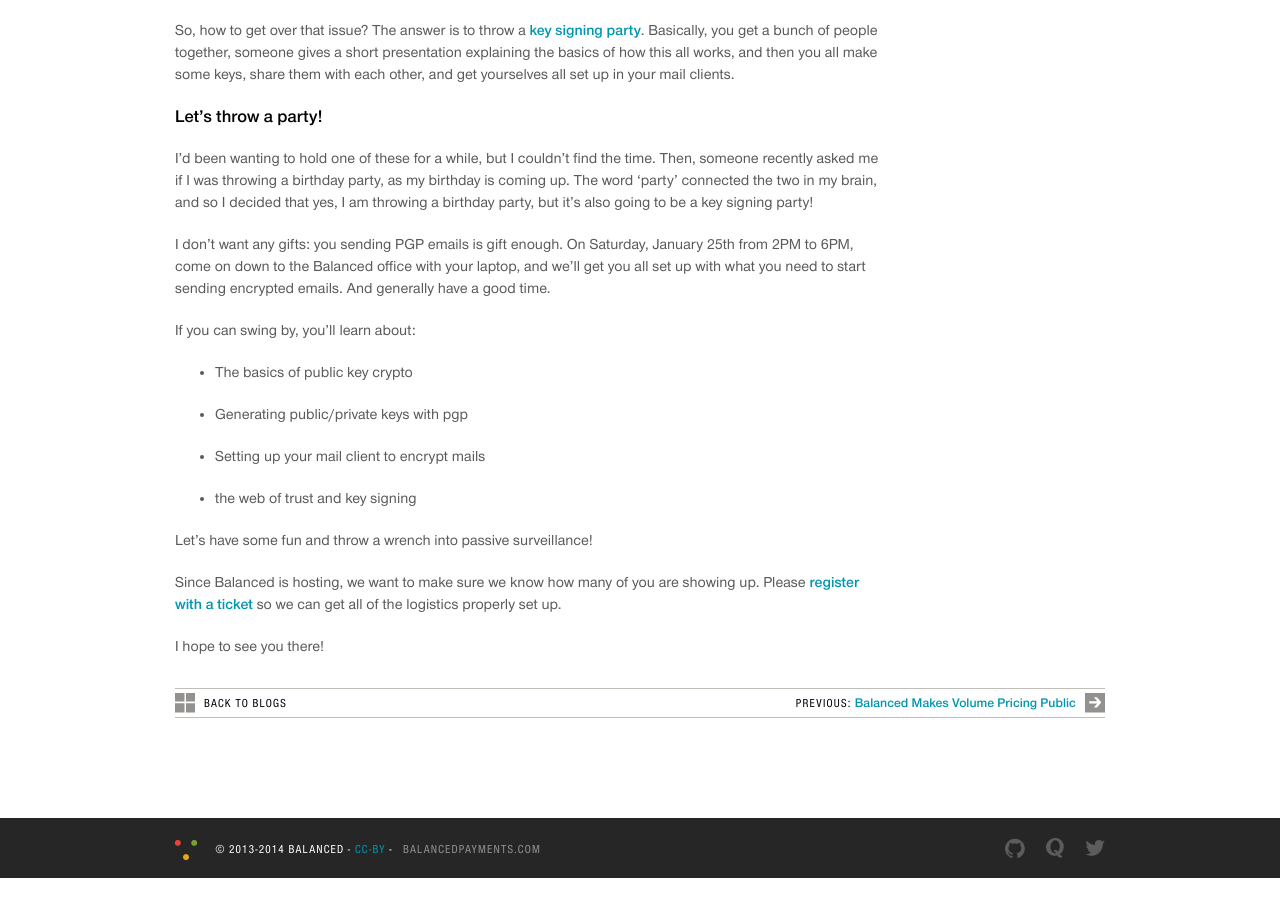
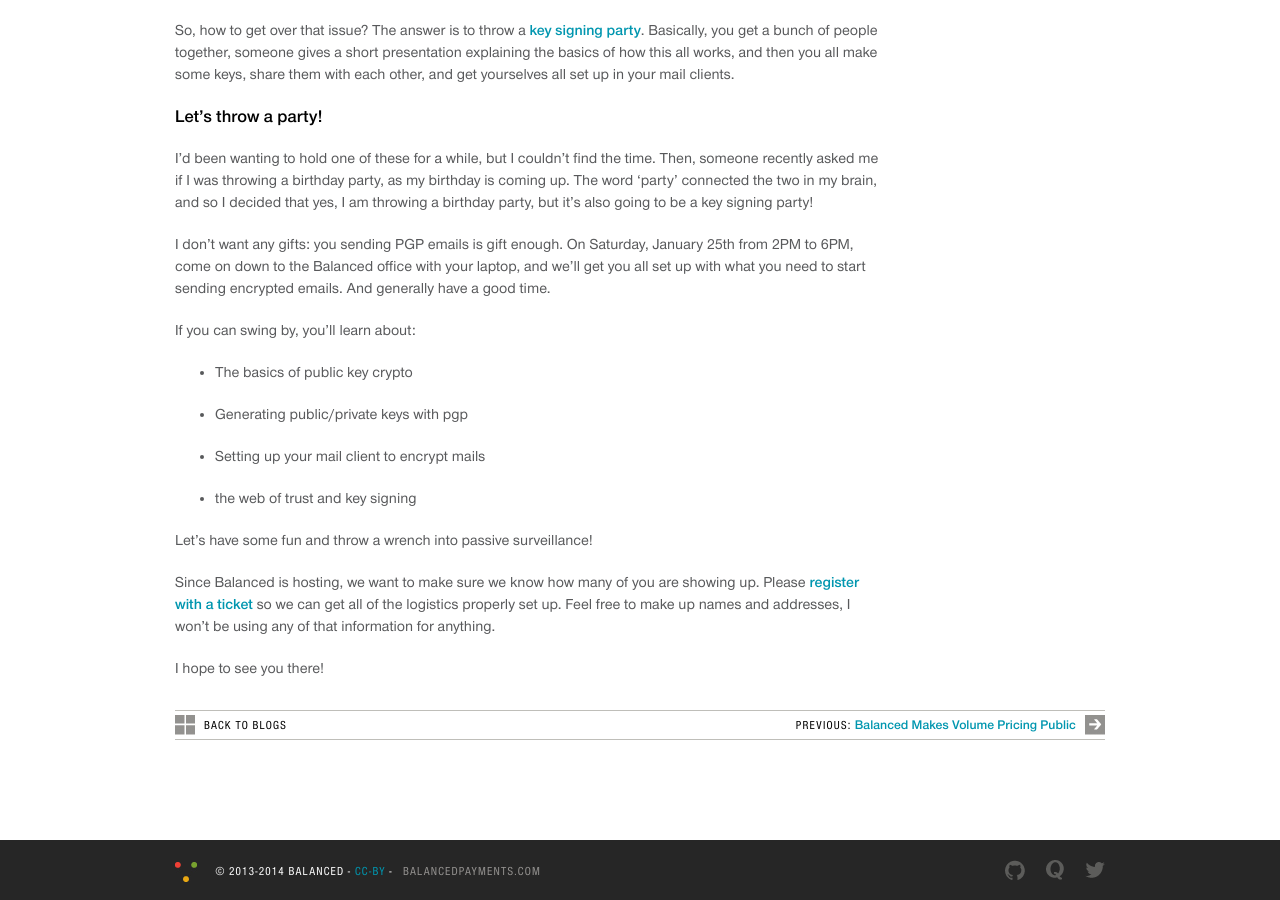
Before and after one commit to balanced/balanced.github.com, a Jekyll site: the page built from _posts/2014-01-14-come-learn-the-basics-of-pgp-with-us.md, in a window 1280 px wide and 900 px high, scrolled down 1760 px. Built offline with Jekyll 4.4.1, drawn with Linux system fonts in a browser that asks for light colours; nearby versions of some CDN libraries; comment, search, counter and statistics services are not loaded; before the commit the page ends 2638 px from its top, so only the background shows below that.

Commit message:
Add info collection disclaimer.

```diff
--- a/_posts/2014-01-14-come-learn-the-basics-of-pgp-with-us.md
+++ b/_posts/2014-01-14-come-learn-the-basics-of-pgp-with-us.md
@@ -71,6 +71,7 @@ Let's have some fun and throw a wrench into passive surveillance!
 
 Since Balanced is hosting, we want to make sure we know how many of you are showing up.
 Please [register with a ticket](http://www.showclix.com/event/stevespgpparty) so we can
-get all of the logistics properly set up.
+get all of the logistics properly set up. Feel free to make up names and addresses, I won't
+be using any of that information for anything.
 
 I hope to see you there!
```
